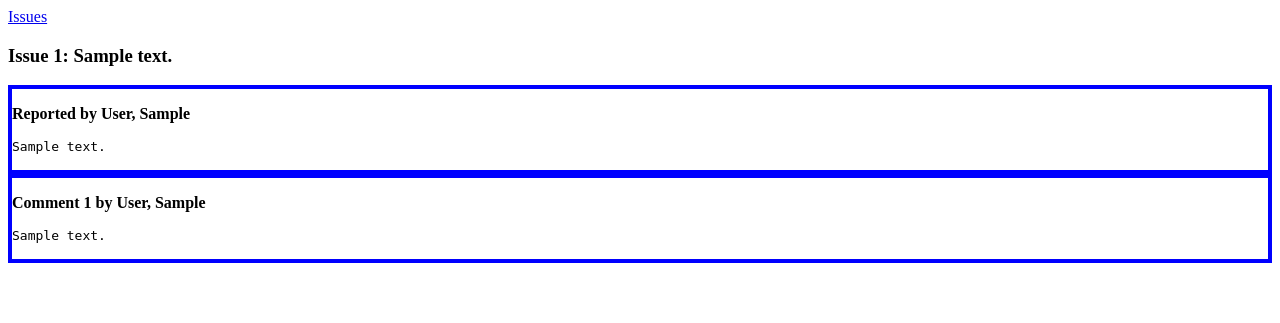
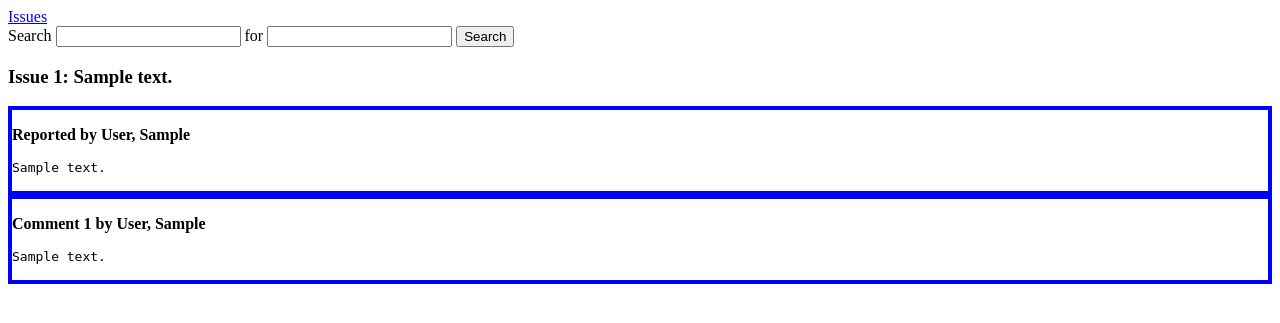
Before and after one commit to certik/bugzilla_ui, a Django app: template templates/bug.html in a window 1280 px wide. Shown: the top 323 px of the page. Run offline with Django 3.2, Linux system fonts and the light colour scheme; the template is opened without the code that fills it: most values are stand-ins (such as "Sample title", 1, 10 or a date in 2020); form fields are guessed from the names that the template uses.

Commit message:
Use a GET method, add the search box to the bugs page

```diff
--- a/templates/bug.html
+++ b/templates/bug.html
@@ -5,6 +5,13 @@
 </head>
 <body>
     <a href="/ui/">Issues</a>
+    <form action="/ui/bug/{{ bug.bug_id }}/" method="GET">
+        Search
+        {{ form.issue_types }}
+        for
+        {{ form.search_text }}
+        <input type="submit" value="Search"/>
+    </form>
     <h3>Issue {{ bug.bug_id }}: {{ bug.short_desc }}</h3>
     <div class="comment">
         <p class="comment_header">
--- a/templates/index.html
+++ b/templates/index.html
@@ -4,7 +4,7 @@
 </head>
 <body>
     <h3>Issues</h3>
-    <form action="/ui/" method="POST">
+    <form action="/ui/" method="GET">
         Search
         {{ form.issue_types }}
         for
```
Also changed, not shown: ui/views.py (+9 -2 lines).
